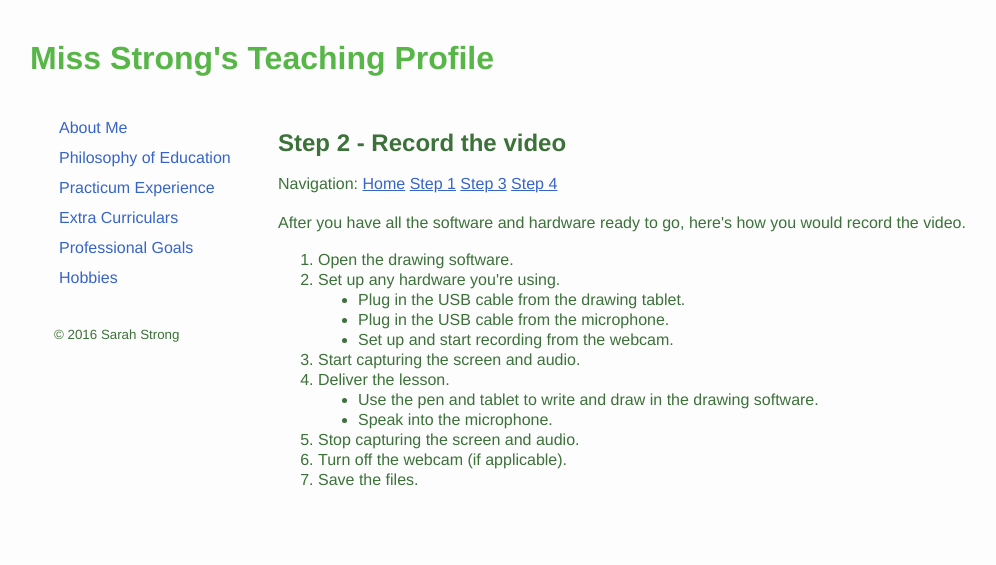
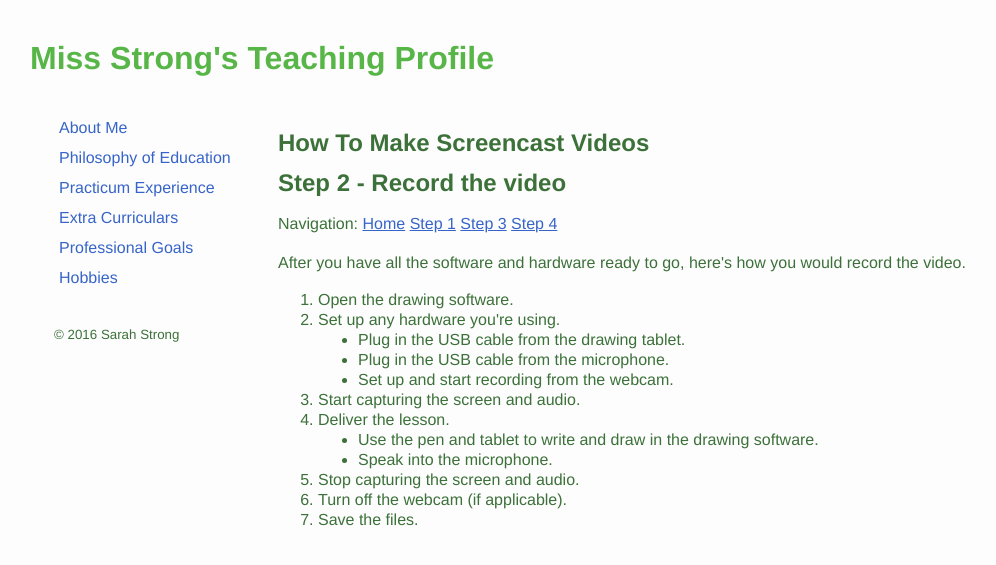
Before and after one commit to sarahstrong314/sarahstrong.ca, a Jekyll site: the page built from screencast-videos-step-2.html, in a window 1280 px wide. Shown: the top 565 px of the page, without its empty margins (26-1022 px from the left). Built offline with Jekyll 4.4.1, drawn with Linux system fonts in a browser that asks for light colours; nearby versions of some CDN libraries; library files that are not in the unit come from our copies; Markdown is read by kramdown in place of the engine named in the settings.

Commit message:
Changed location of screencast videos pages

```diff
--- a/educational-technology/screencast-videos-step-2.html
+++ b/screencast-videos-step-2.html
@@ -5,13 +5,15 @@
 
 <div id="Screencast Videos Step 2">
 
+<h2>How To Make Screencast Videos</h2>
+
 <h2>Step 2 - Record the video</h2>
 
 <p>Navigation:
-  <a href="http://sarahstrong.ca/educational-technology/screencast-videos">Home</a>
-  <a href="http://sarahstrong.ca/educational-technology/screencast-videos-step-1">Step 1</a>
-  <a href="http://sarahstrong.ca/educational-technology/screencast-videos-step-3">Step 3</a>
-  <a href="http://sarahstrong.ca/educational-technology/screencast-videos-step-4">Step 4</a>
+  <a href="http://sarahstrong.ca/screencast-videos">Home</a>
+  <a href="http://sarahstrong.ca/screencast-videos-step-1">Step 1</a>
+  <a href="http://sarahstrong.ca/screencast-videos-step-3">Step 3</a>
+  <a href="http://sarahstrong.ca/screencast-videos-step-4">Step 4</a>
 </p>
 
 
```
